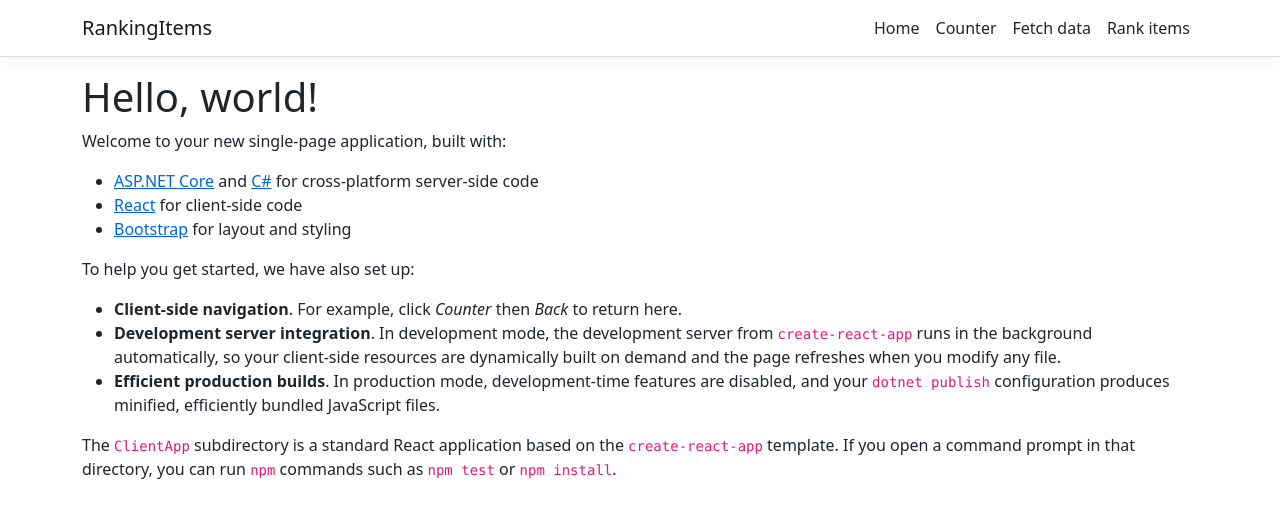
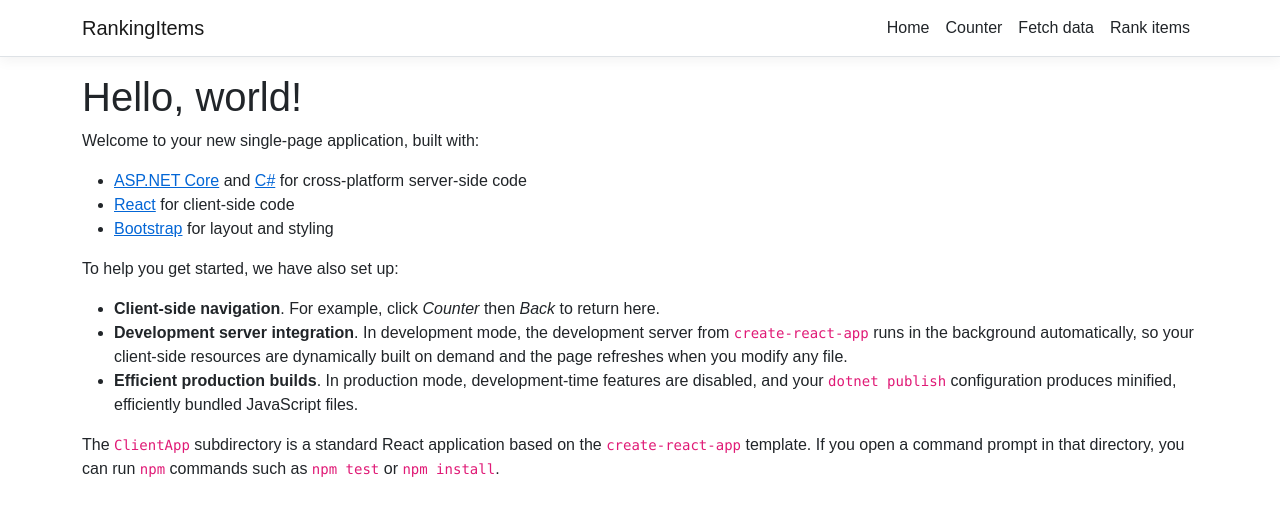
Before and after one commit to 5ecurealf/React-Ranking-App, a React (Create React App) app in the folder RankingItems/ClientApp/: page / in a window 1280 px wide. Shown: the top 518 px of the page. Built offline with nearby package versions, Linux system fonts and the light colour scheme.

Commit message:
styling RankingGrid : output of the components align centrally on the horizontal axis

```diff
--- a/RankingItems/ClientApp/src/custom.css
+++ b/RankingItems/ClientApp/src/custom.css
@@ -17,6 +17,15 @@ code {
   border-color: #1861ac;
 }
 
+body{
+    font-family:Arial, Helvetica, sans-serif
+}
+
+main{
+    display:flex;
+    align-items:center;
+    flex-direction: column;
+}
 .items-not-ranked {
     display: flex;
     justify-content: space-evenly;
```
